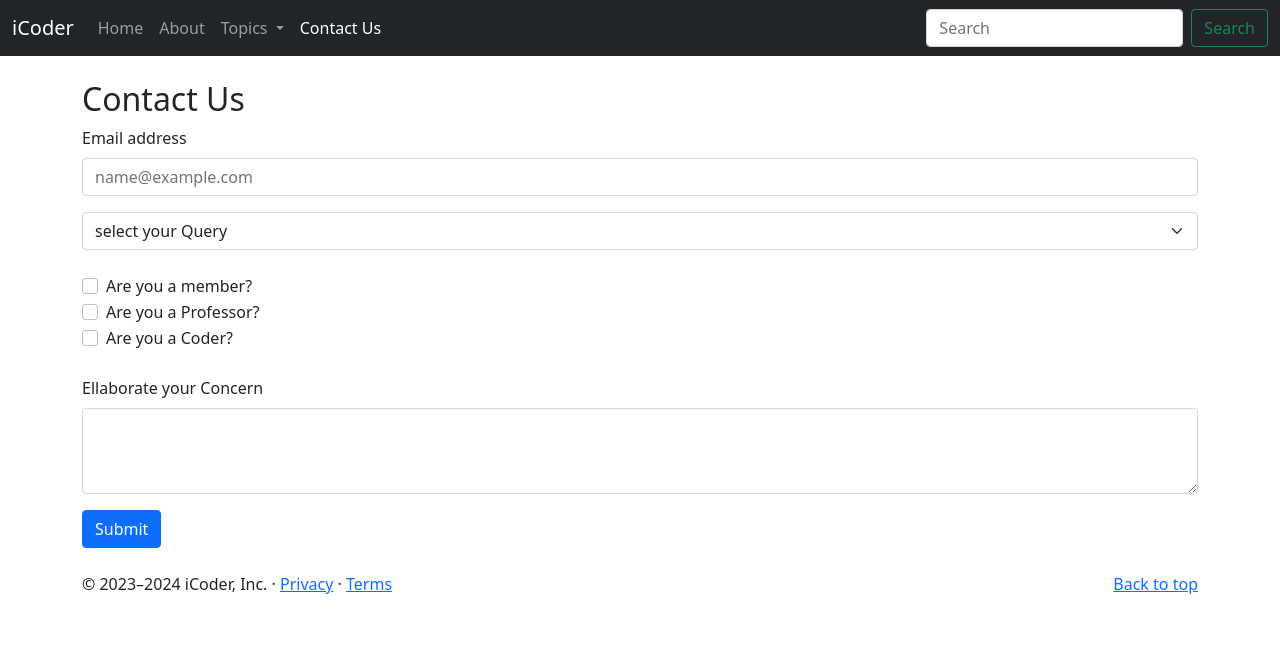
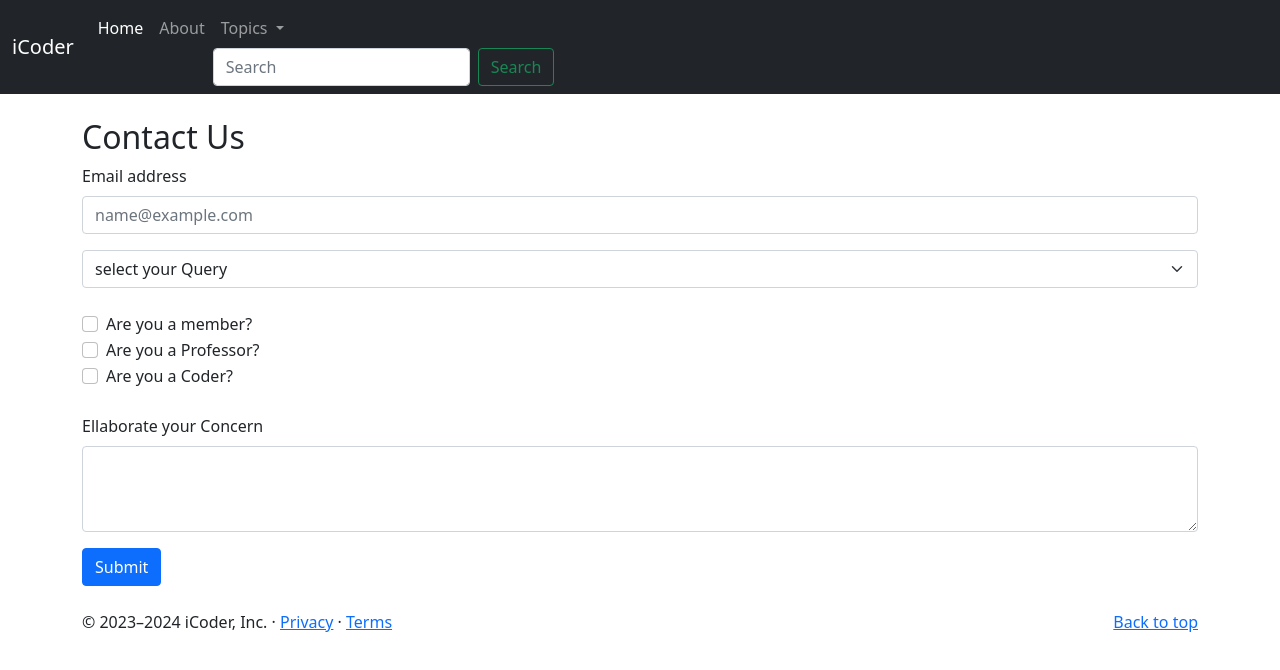
Before and after one commit to Anushruti-11/iCoder-Bootstrap, a plain HTML site: page contact.html in a window 1280 px wide. Drawn offline with nearby package versions, Linux system fonts and the light colour scheme.

Commit message:
Update contact.html

```diff
--- a/contact.html
+++ b/contact.html
@@ -18,7 +18,7 @@
   <body>
     <nav class="navbar navbar-expand-lg navbar-dark bg-dark">
       <div class="container-fluid">
-        <a class="navbar-brand" href="#">iCoder</a>
+        <a class="navbar-brand" href="/iCoderBootstrap/">iCoder</a>
         <button
           class="navbar-toggler"
           type="button"
@@ -33,10 +33,10 @@
         <div class="collapse navbar-collapse" id="navbarSupportedContent">
           <ul class="navbar-nav me-auto mb-2 mb-lg-0">
             <li class="nav-item">
-              <a class="nav-link" aria-current="page" href="#">Home</a>
+              <a class="nav-link active" aria-current="page" href="/iCoderBootstrap/">Home</a>
             </li>
             <li class="nav-item">
-              <a class="nav-link" href="#">About</a>
+              <a class="nav-link" href="/iCoderBootstrap/about.html">About</a>
             </li>
             <li class="nav-item dropdown">
               <a
@@ -58,11 +58,6 @@
                   <a class="dropdown-item" href="#">Write to us</a>
                 </li>
               </ul>
-            </li>
-            <li class="nav-item">
-              <a class="nav-link active" href="#">Contact Us</a>
-            </li>
-          </ul>
           <form class="d-flex">
             <input
               class="form-control me-2"
```
